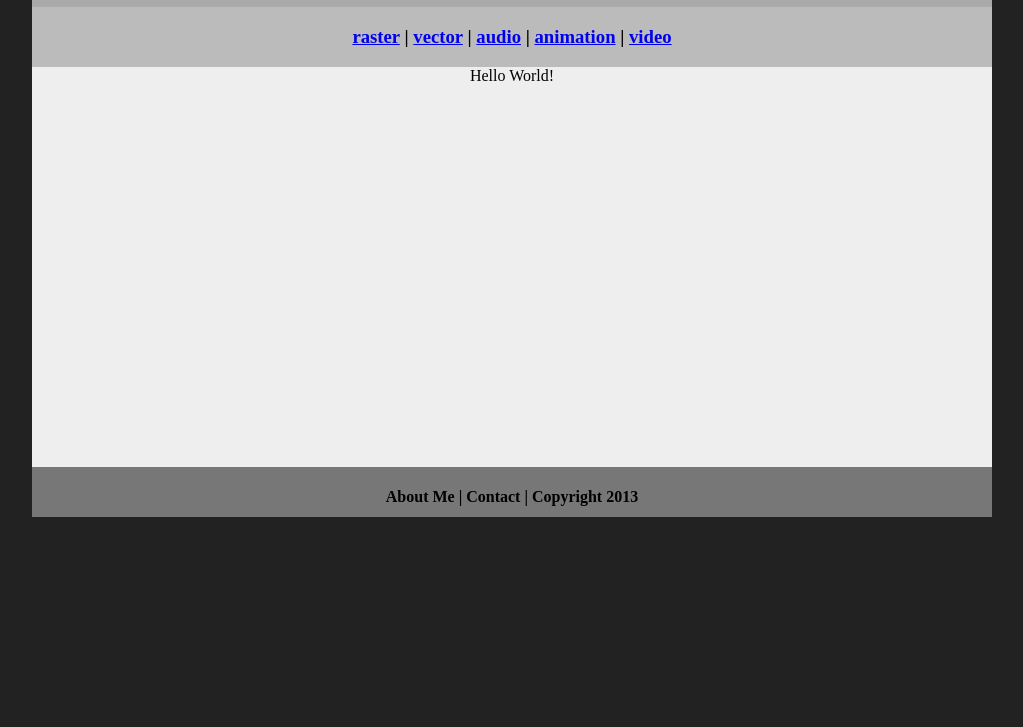
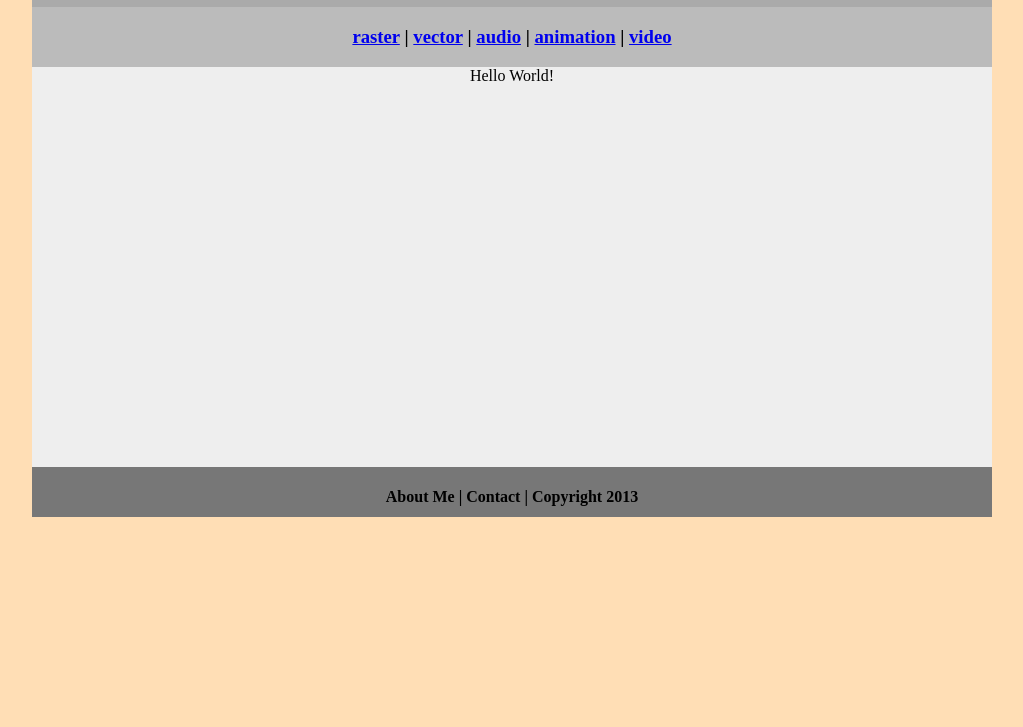
Before and after one commit to MURGZZ/DegitalMedia, a plain HTML site: page index.html in a window 1280 px wide. Shown: the part 73-800 px from the top of the page, without its empty margins (128-1151 px from the left). Drawn offline with Linux system fonts and the light colour scheme.

Commit message:
Update myCSS.css

```diff
--- a/myCSS.css
+++ b/myCSS.css
@@ -4,7 +4,7 @@ body {
 	margin: 0 auto;
 }
 .homePage {
-	background: #222222;
+	background: #FFDEB5;
 }
 .container {
 	width: 960px;
```
